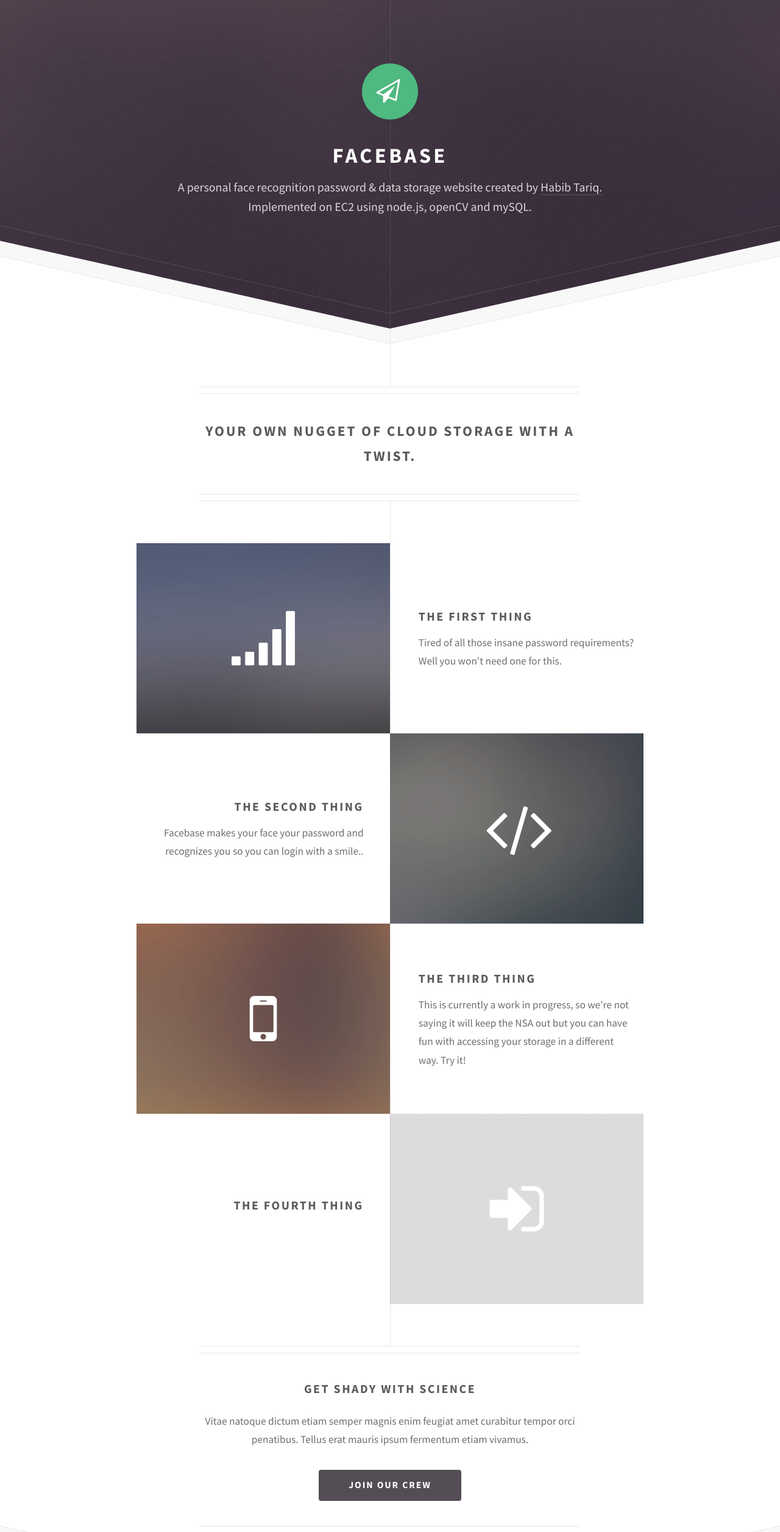
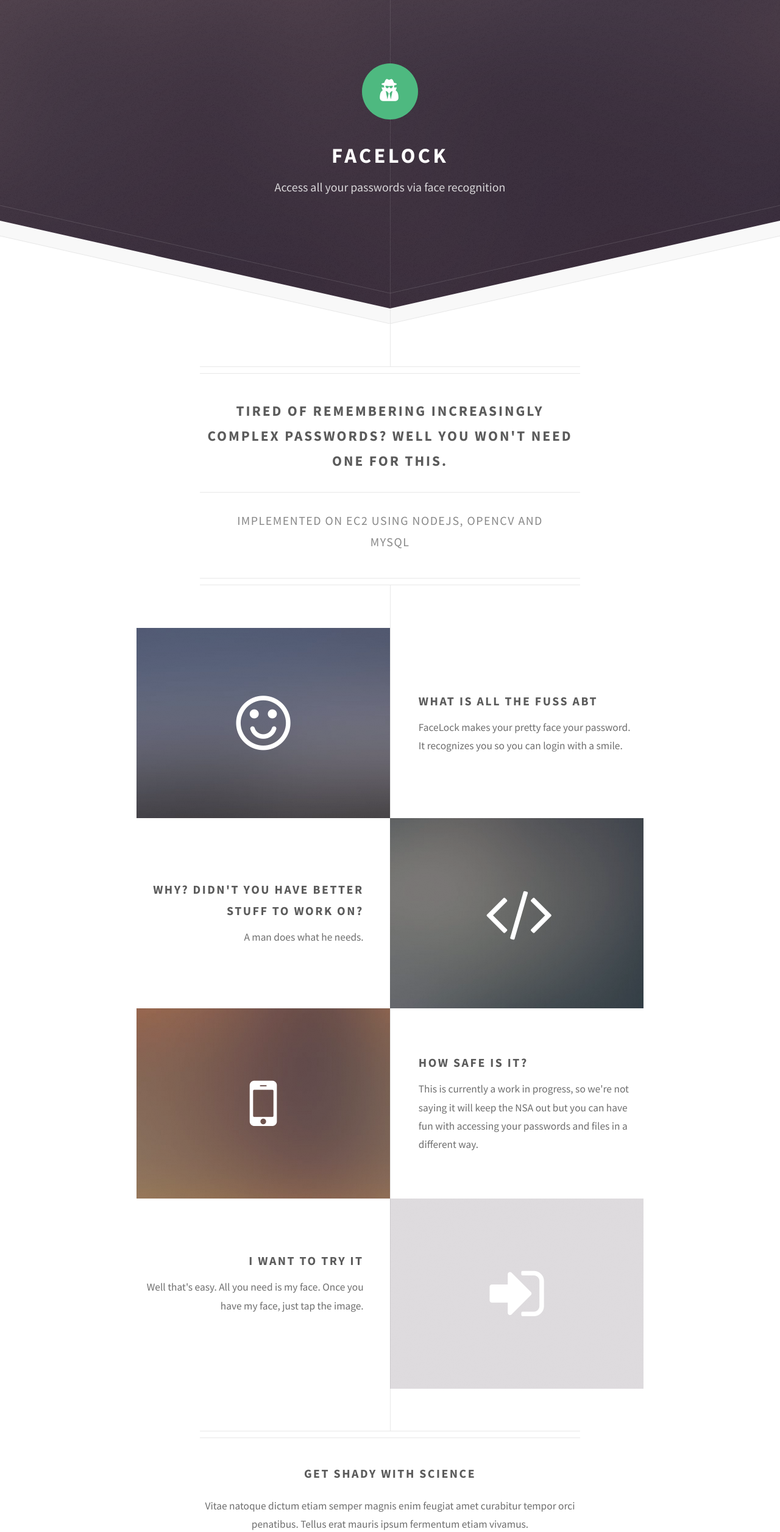
Before and after one commit to habibtariq/Facebase, a plain HTML site: page static/index.html in a window 1280 px wide. Shown: the top 2513 px of the page at 61% size. Drawn offline with Linux system fonts and the light colour scheme.

Commit message:
text changes

```diff
--- a/static/index.html
+++ b/static/index.html
@@ -6,7 +6,7 @@
 -->
 <html>
 	<head>
-		<title>Facebase</title>
+		<title>FaceLock</title>
 		<meta http-equiv="content-type" content="text/html; charset=utf-8" />
 		<meta name="description" content="" />
 		<meta name="keywords" content="" />
@@ -26,68 +26,58 @@
 	<body>
 		<!-- Header -->
 			<div id="header">
-				<span class="logo icon fa-paper-plane-o"></span>
-				<h1>Facebase</h1>
-				<p>A personal face recognition password & data storage website created by <a href="http://html5up.net">Habib Tariq.</a>
-				<br />
-				Implemented on EC2 using node.js, openCV and mySQL.</p>
+				<span class="logo icon fa-user-secret"></span>
+				<h1>FaceLock</h1>
+				<p>Access all your passwords via face recognition</p>
 			</div>
 
 		<!-- Main -->
 			<div id="main">
 
 				<header class="major container 75%">
-					<h2>Your own nugget of cloud storage with a twist.</h2>
+                    <h2>Tired of remembering increasingly complex passwords? Well you won't need one for this.</h2>
+                    <p>implemented on EC2 using nodeJS, openCV and mySQL</p>
 				</header>
 
 				<div class="box alt container">
 					<section class="feature left">
-						<a href="#" class="image icon fa-signal"><img src="images/pic01.jpg" alt="" /></a>
+						<a href="#" class="image icon fa-smile-o"><img src="images/pic01.jpg" alt="" /></a>
 						<div class="content">
-							<h3>The First Thing</h3>
-							<p>Tired of all those insane password requirements? Well you won't need one for this.</p>
+							<h3>What is all the fuss abt</h3>
+							<p>FaceLock makes your pretty face your password. It recognizes you so you can login with a smile.</p>
 						</div>
 					</section>
 					<section class="feature right">
 						<a href="#" class="image icon fa-code"><img src="images/pic02.jpg" alt="" /></a>
 						<div class="content">
-							<h3>The Second Thing</h3>
-							<p>Facebase makes your face your password and recognizes you so you can login with a smile..</p>
+							<h3>Why? Didn't you have better stuff to work on?</h3>
+							<p>A man does what he needs. <write about why i made it></p>
 						</div>
 					</section>
 					<section class="feature left">
 						<a href="#" class="image icon fa-mobile"><img src="images/pic03.jpg" alt="" /></a>
 						<div class="content">
-							<h3>The Third Thing</h3>
-							<p>This is currently a work in progress, so we're not saying it will keep the NSA out but you can have fun with accessing your storage in a different way. Try it!</p>
+							<h3>How safe is it?</h3>
+							<p>This is currently a work in progress, so we're not saying it will keep the NSA out but you can have fun with accessing your passwords and files in a different way.</p>
 						</div>
 					</section>
                     <section class="feature right">
 						<div class="image icon fa-sign-in" id="webCamBox">
                         </div>
                         <div class="content">
-							<h3>The fourth Thing</h3>
-
-                            <div id ="loadingUser" style="display:none">
-                                <p>loading...</p>
+							<h3>I want to try it</h3>
+                            <p>Well that's easy. All you need is my face. Once you have my face, just tap the image.</p>
+                            <div id ="loadingUser" style="display:none; color:green">
+                                <p>Hmmm... trying to recognize this face.</p>
                             </div>
-                            <div id ="userInfo" style="display:none">
-                                <p>Name: <span id="username"></span></p>
-                                <p>Confidence<span id="confidence"></span></p>
+                            <div id ="userInfo" style="display:none; color:green">
+                                <p>Hey Hi! <span id="username"></span>.
+                                I am <span id="confidence"></span>% confident its you.</p>
                             </div>
-                            <div id ="unknownUser" style="display:none">
-                                <p>unknown user...</p>
-                                <p>signup?...</p>
+                            <div id ="unknownUser" style="display:none; color:red">
+                                <p>Na ah! Not one of the authorized faces. Change your face and try again :)</p>
                             </div>
-
-                            <!--<div id="gallery"></div>-->
-                            <!--form id="form0" name="form0" method="get" action="getUser">Name:
-                            <input id="formName" type="text" name="formName" value="No User" readonly="readonly" />
-                            <br />
-                            Confidence:
-                            <input id="conf" type="text" name="conf" value="" readonly="readonly" />
-                            <br />
-                            <button type="submit" value="Submit">Enter</button></form-->
+                            <!--<button type="submit" value="Submit">Enter</button></form-->
 
 						</div>
 					</section>
--- a/static/video.js
+++ b/static/video.js
@@ -82,7 +82,7 @@ function usePredictionResults(result) {
     else{
       document.getElementById("userInfo").style.display='block';
       var name = result.photos[0].tags[0].uids[0].prediction;
-      var confidence = result.photos[0].tags[0].uids[0].confidence;
+      var confidence = result.photos[0].tags[0].uids[0].confidence*100;
       document.getElementById("confidence").innerHTML = confidence;
       document.getElementById("username").innerHTML = name;
     }
```
